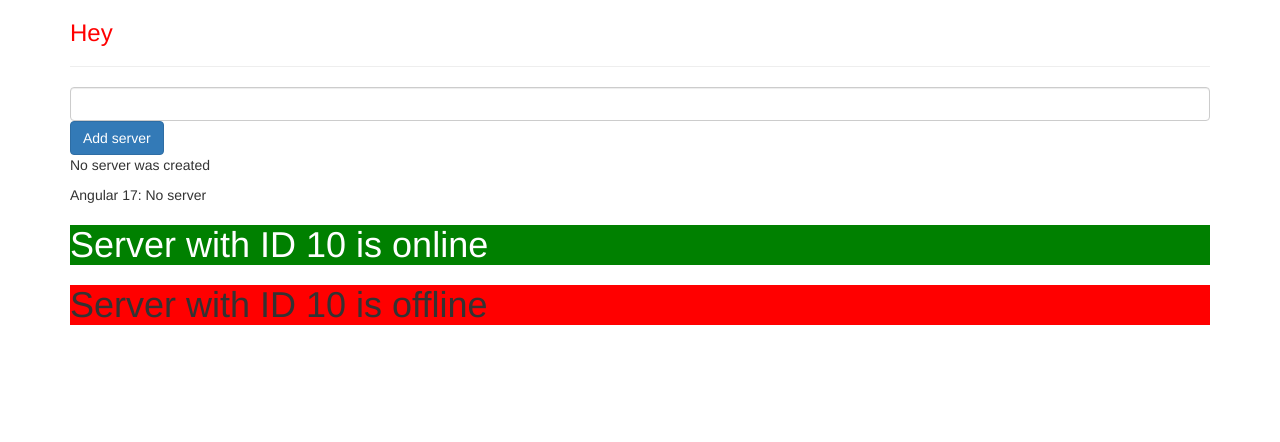
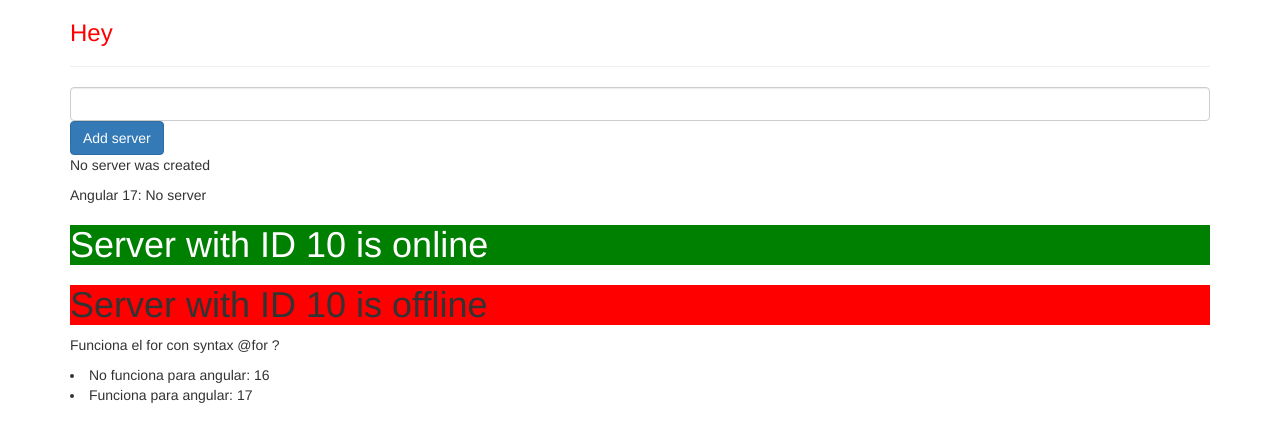
Before and after one commit to andresito1969/angular-first-app, an Angular app: page / in a window 1280 px wide. Shown: the top 442 px of the page. Built offline with nearby package versions, Linux system fonts and the light colour scheme.

Commit message:
[DIRECTIVE NGFOR] FOR WITH TWO SYNTAXES

```diff
--- a/src/app/servers/servers.component.html
+++ b/src/app/servers/servers.component.html
@@ -21,5 +21,15 @@
     <p>Angular 17: No server</p>
 }
 
-<app-server></app-server>
-<app-server></app-server>
+<app-server *ngFor="let server of servers"></app-server>
+
+<p>Funciona el for con syntax &#64;for ?</p>
+@for(angular of angular17List; track $index) {
+    <li>
+        @if(angular < 17) {
+            No funciona para angular: {{angular}}
+        } @else {
+            Funciona para angular: {{angular}}
+        }
+    </li>
+}
--- a/src/app/servers/servers.component.ts
+++ b/src/app/servers/servers.component.ts
@@ -14,9 +14,10 @@ export class ServersComponent {
   serverCreationStatus: string = "No server was created";
   serverName: string = '';
   serverCreated: boolean = false;
+  servers: string[] = ['Testserver', 'Testserver 2'];
+  angular17List: number[] = [16, 17];
 
   constructor() {
-    console.log("aa");
     setTimeout(()=> {
       this.allowNewServer = true;
     }, 2000);
@@ -25,6 +26,7 @@ export class ServersComponent {
   onCreateServer = () => {
     this.serverCreationStatus = "Server created: " + this.serverName
     this.serverCreated = true;
+    this.servers.push(this.serverName);
   };
 
   onUpdateServerName = (event : Event) => this.serverName = (<HTMLInputElement>event.target).value;
```
